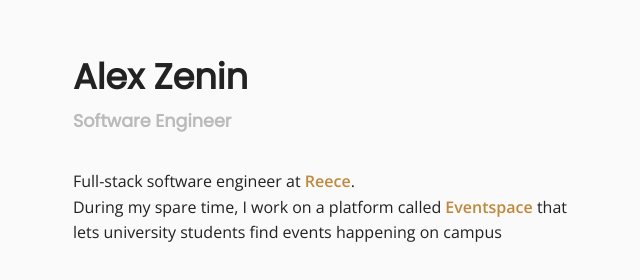
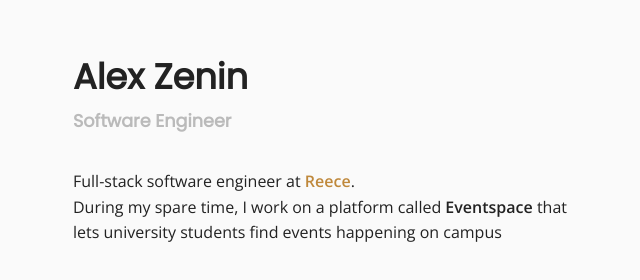
Before and after one commit to AlexZenin/alexzenin.com, an Astro site: page / in a window 1280 px wide. Shown: the part 143-423 px from the top of the page, without its empty margins (317-957 px from the left). Built offline with nearby package versions, Linux system fonts and the light colour scheme; Astro itself is replaced by a stand-in of ours.

Commit message:
feat: remove link from Eventspace site

```diff
--- a/src/pages/index.astro
+++ b/src/pages/index.astro
@@ -14,7 +14,7 @@ import BaseLayout from "../layouts/BaseLayout.astro"
     <section>
       <p>Full-stack software engineer at <a href="https://reecetech.com.au" target="_blank">Reece</a>.
         <p>
-          During my spare time, I work on a platform called <a href="https://eventspaceapp.com" target="_blank">Eventspace</a> that lets university students find events happening on campus
+          During my spare time, I work on a platform called <span class="bold">Eventspace</span> that lets university students find events happening on campus
         </p>
       </p>
     </section>
@@ -65,6 +65,10 @@ import BaseLayout from "../layouts/BaseLayout.astro"
     object-fit: contain;
   }
 
+  .bold {
+    font-weight: 600;
+  }
+
   a {
     text-decoration: none;
     font-weight: 600;
```
